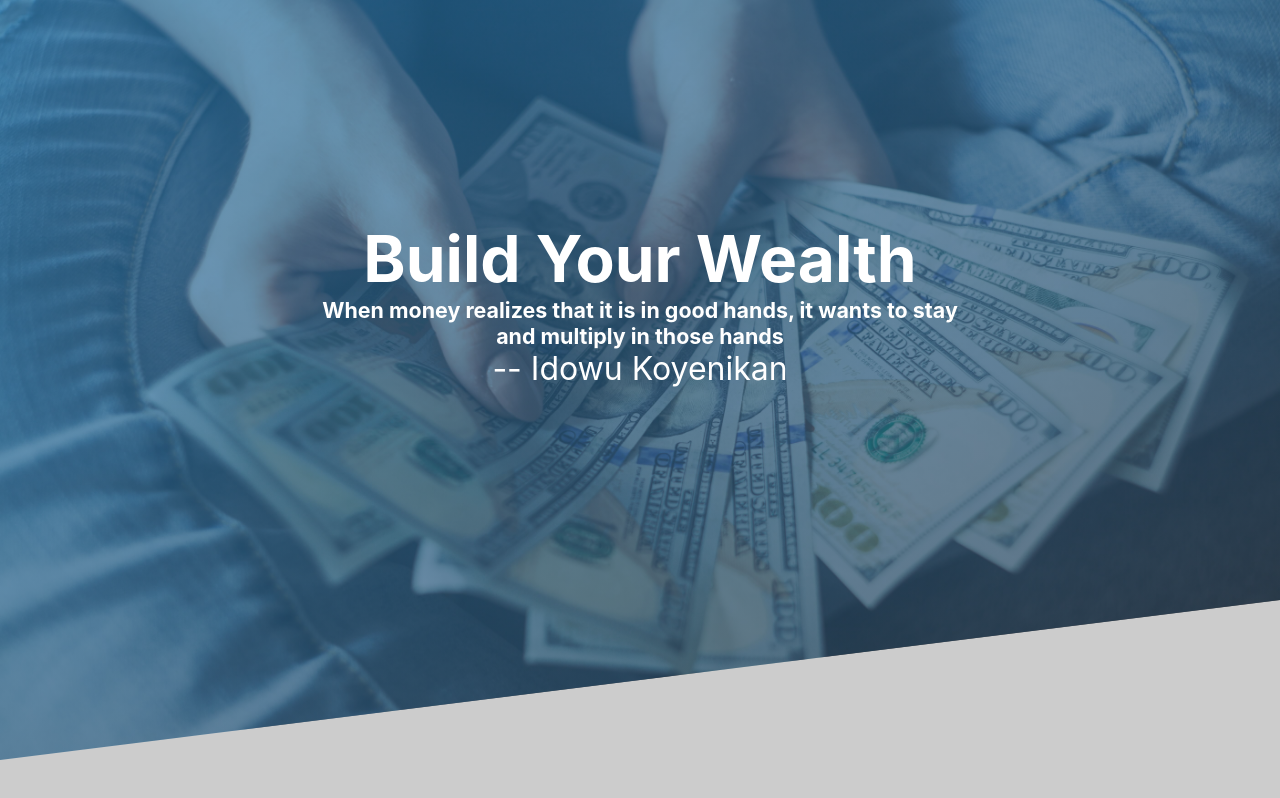
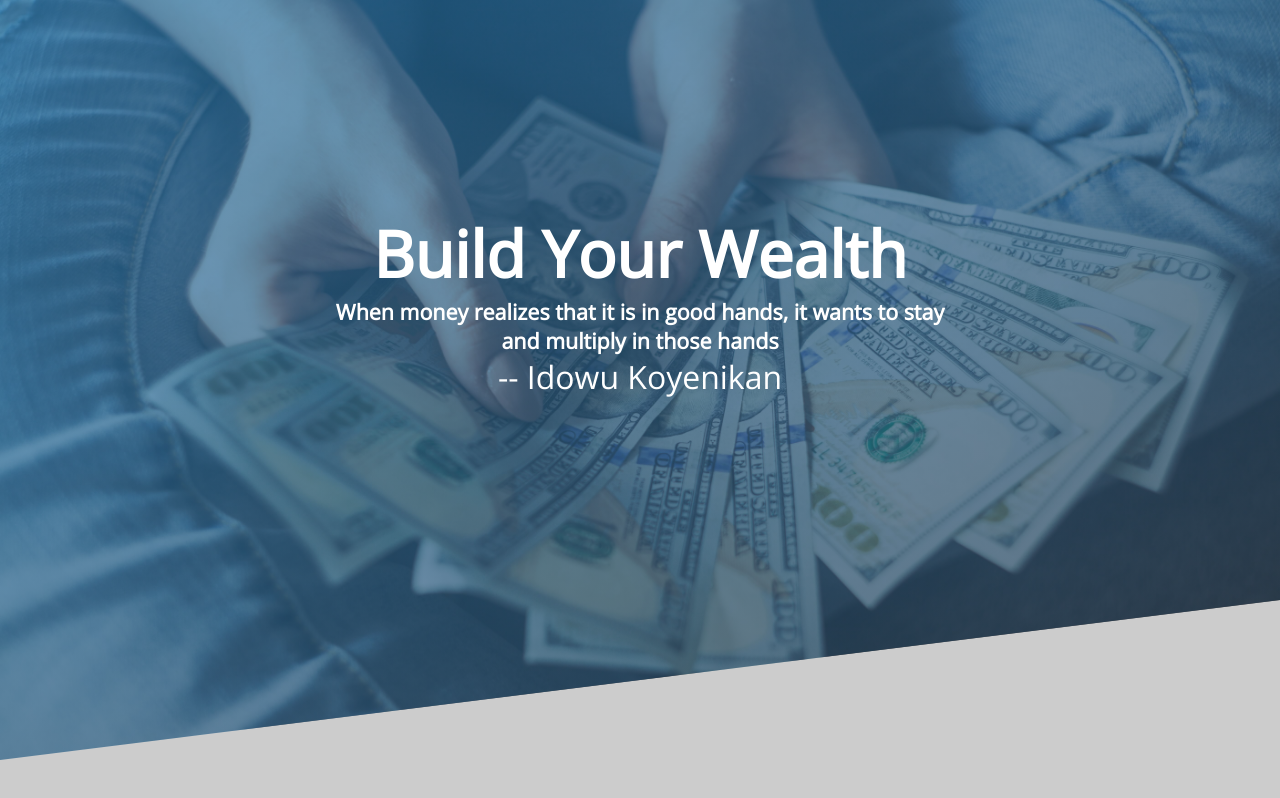
Before and after one commit to surajvb/personal-finance-tool, a React (Create React App) app: page / in a window 1280 px wide. Built offline with nearby package versions, Linux system fonts and the light colour scheme.

Commit message:
font added

```diff
--- a/src/App.css
+++ b/src/App.css
@@ -1,3 +1,4 @@
+@import url('https://fonts.googleapis.com/css2?family=Open+Sans:wght@300&display=swap');
 * {
   margin: 0;
   padding: 0;
@@ -8,6 +9,7 @@
   height: 100vh;
   width: 100vw;
   background-color: #ccc;
+  font-family: 'Open Sans', sans-serif;
   font-size: 32px;
   position: relative;
 }
--- a/src/index.css
+++ b/src/index.css
@@ -1,23 +1,9 @@
-body {
-  margin: 0;
-  font-family: -apple-system, BlinkMacSystemFont, 'Segoe UI', 'Roboto', 'Oxygen',
-    'Ubuntu', 'Cantarell', 'Fira Sans', 'Droid Sans', 'Helvetica Neue',
-    sans-serif;
-  -webkit-font-smoothing: antialiased;
-  -moz-osx-font-smoothing: grayscale;
+
+:root{
+  --primary-color:#2980b9;
+  --secondary-color:#2c3e50;
 }
 
-code {
-  font-family: source-code-pro, Menlo, Monaco, Consolas, 'Courier New',
-    monospace;
-}
-
-h1 {
+body {
   color: #fff;
 }
-h6 {
-  color: #fff;
-}
-p {
-  color: #fff;
-}
```
